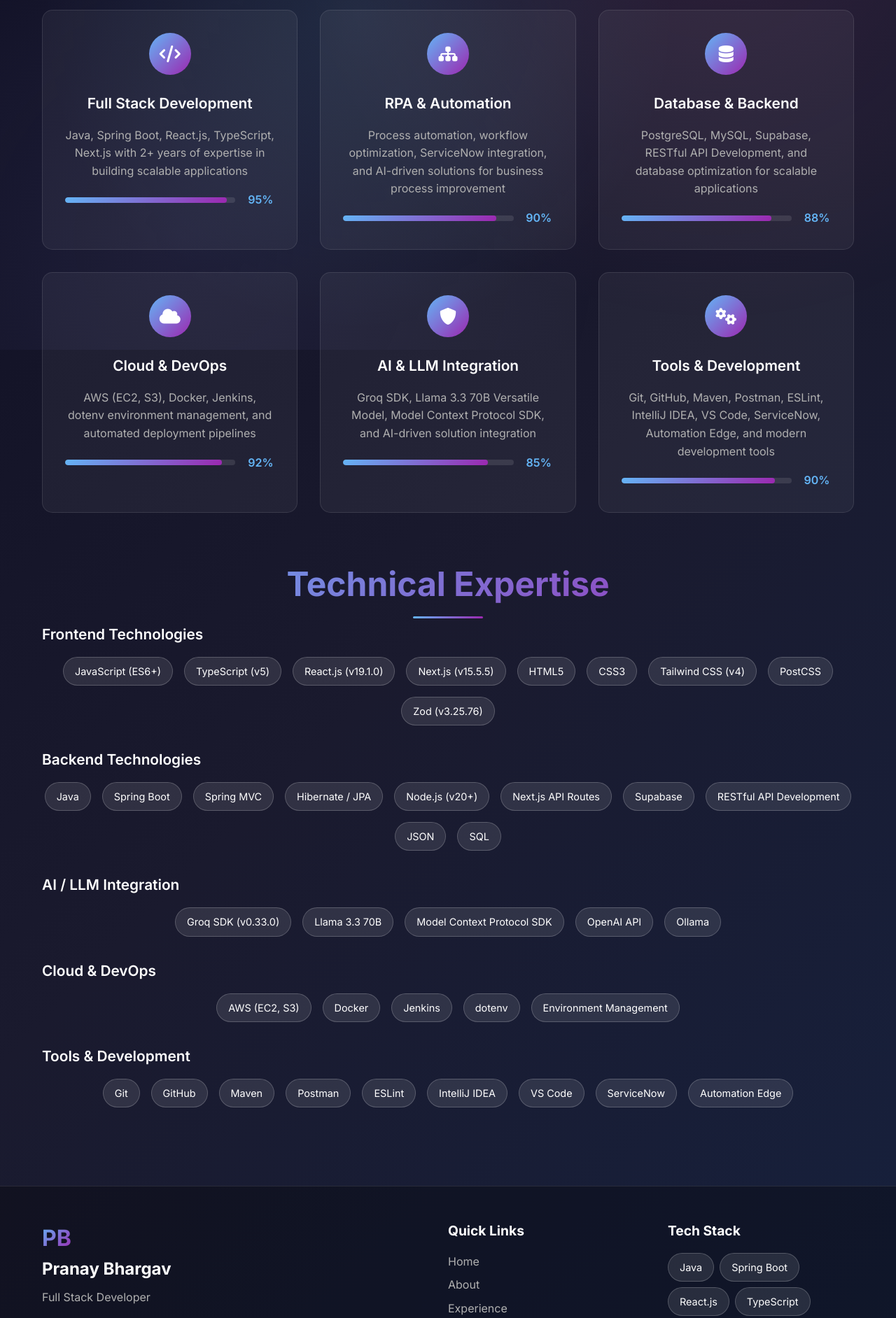
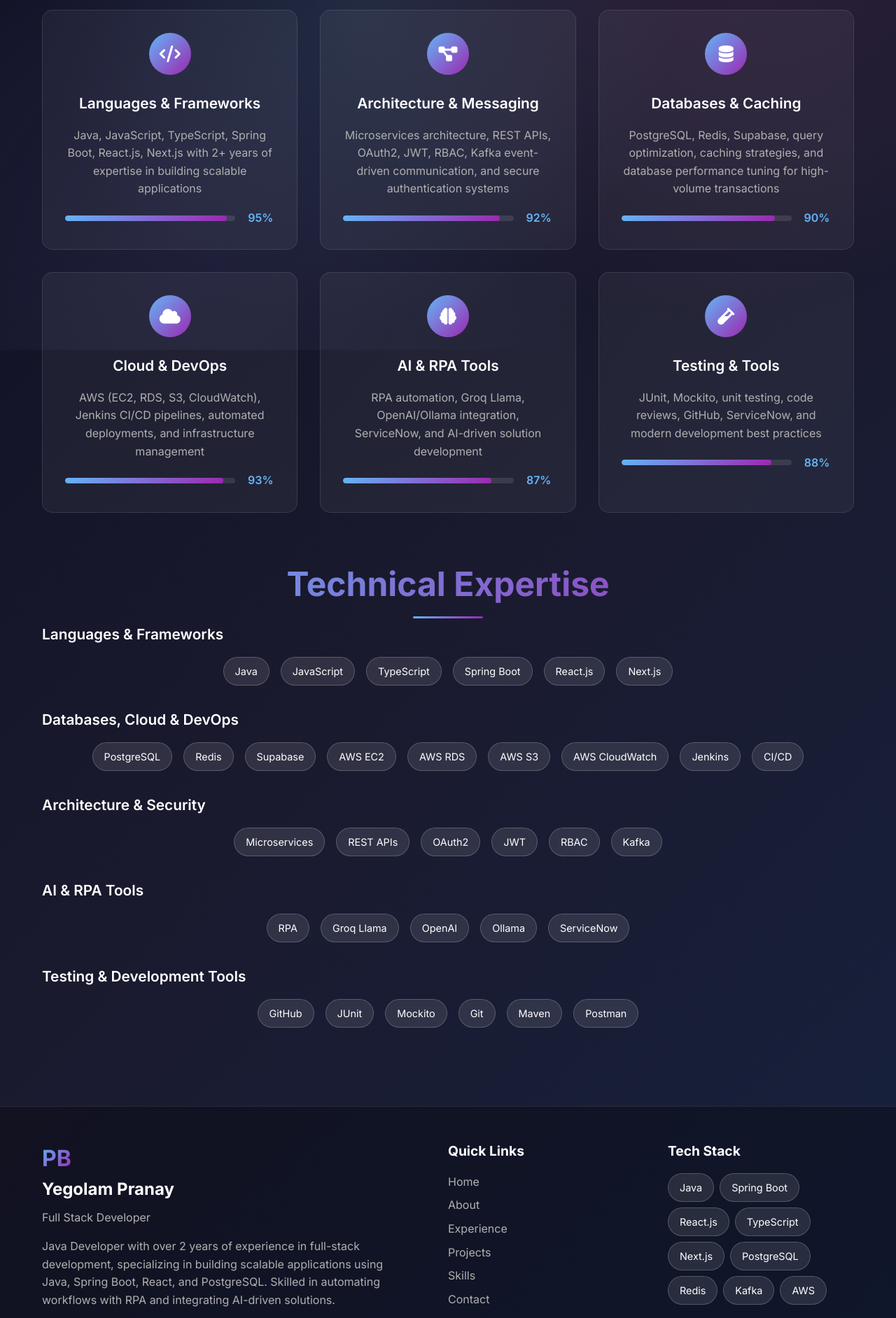
Before and after one commit to Pranaybhargav1904/my_portfolio, a plain HTML site: page skills.html in a window 1280 px wide. Shown: the part 300-2184 px from the top of the page at 70% size. Drawn offline with Linux system fonts and the light colour scheme.

Commit message:
Update portfolio content to reflect current resume - Added HSBC experience, updated skills, projects, and stats

```diff
--- a/skills.html
+++ b/skills.html
@@ -3,7 +3,7 @@
 <head>
     <meta charset="UTF-8">
     <meta name="viewport" content="width=device-width, initial-scale=1.0">
-    <title>Skills - Yegolam Pranay</title>
+    <title>Skills - Yegolam Pranay - Full Stack Developer</title>
     <link rel="stylesheet" href="styles.css">
     <link href="https://cdnjs.cloudflare.com/ajax/libs/font-awesome/6.0.0/css/all.min.css" rel="stylesheet">
     <link href="https://fonts.googleapis.com/css2?family=Inter:wght@300;400;500;600;700;800&display=swap" rel="stylesheet">
@@ -56,8 +56,8 @@
                     <div class="skill-icon">
                         <i class="fas fa-code"></i>
                     </div>
-                    <h3 class="skill-title">Full Stack Development</h3>
-                    <p class="skill-description">Java, Spring Boot, React.js, TypeScript, Next.js with 2+ years of expertise in building scalable applications</p>
+                    <h3 class="skill-title">Languages & Frameworks</h3>
+                    <p class="skill-description">Java, JavaScript, TypeScript, Spring Boot, React.js, Next.js with 2+ years of expertise in building scalable applications</p>
                     <div class="skill-level">
                         <div class="skill-bar">
                             <div class="skill-progress" style="width: 95%"></div>
@@ -68,10 +68,24 @@
 
                 <div class="skill-card">
                     <div class="skill-icon">
-                        <i class="fas fa-sitemap"></i>
+                        <i class="fas fa-project-diagram"></i>
                     </div>
-                    <h3 class="skill-title">RPA & Automation</h3>
-                    <p class="skill-description">Process automation, workflow optimization, ServiceNow integration, and AI-driven solutions for business process improvement</p>
+                    <h3 class="skill-title">Architecture & Messaging</h3>
+                    <p class="skill-description">Microservices architecture, REST APIs, OAuth2, JWT, RBAC, Kafka event-driven communication, and secure authentication systems</p>
+                    <div class="skill-level">
+                        <div class="skill-bar">
+                            <div class="skill-progress" style="width: 92%"></div>
+                        </div>
+                        <span class="skill-percentage">92%</span>
+                    </div>
+                </div>
+
+                <div class="skill-card">
+                    <div class="skill-icon">
+                        <i class="fas fa-database"></i>
+                    </div>
+                    <h3 class="skill-title">Databases & Caching</h3>
+                    <p class="skill-description">PostgreSQL, Redis, Supabase, query optimization, caching strategies, and database performance tuning for high-volume transactions</p>
                     <div class="skill-level">
                         <div class="skill-bar">
                             <div class="skill-progress" style="width: 90%"></div>
@@ -82,57 +96,43 @@
 
                 <div class="skill-card">
                     <div class="skill-icon">
-                        <i class="fas fa-database"></i>
+                        <i class="fas fa-cloud"></i>
                     </div>
-                    <h3 class="skill-title">Database & Backend</h3>
-                    <p class="skill-description">PostgreSQL, MySQL, Supabase, RESTful API Development, and database optimization for scalable applications</p>
+                    <h3 class="skill-title">Cloud & DevOps</h3>
+                    <p class="skill-description">AWS (EC2, RDS, S3, CloudWatch), Jenkins CI/CD pipelines, automated deployments, and infrastructure management</p>
+                    <div class="skill-level">
+                        <div class="skill-bar">
+                            <div class="skill-progress" style="width: 93%"></div>
+                        </div>
+                        <span class="skill-percentage">93%</span>
+                    </div>
+                </div>
+
+                <div class="skill-card">
+                    <div class="skill-icon">
+                        <i class="fas fa-brain"></i>
+                    </div>
+                    <h3 class="skill-title">AI & RPA Tools</h3>
+                    <p class="skill-description">RPA automation, Groq Llama, OpenAI/Ollama integration, ServiceNow, and AI-driven solution development</p>
+                    <div class="skill-level">
+                        <div class="skill-bar">
+                            <div class="skill-progress" style="width: 87%"></div>
+                        </div>
+                        <span class="skill-percentage">87%</span>
+                    </div>
+                </div>
+
+                <div class="skill-card">
+                    <div class="skill-icon">
+                        <i class="fas fa-vial"></i>
+                    </div>
+                    <h3 class="skill-title">Testing & Tools</h3>
+                    <p class="skill-description">JUnit, Mockito, unit testing, code reviews, GitHub, ServiceNow, and modern development best practices</p>
                     <div class="skill-level">
                         <div class="skill-bar">
                             <div class="skill-progress" style="width: 88%"></div>
                         </div>
                         <span class="skill-percentage">88%</span>
-                    </div>
-                </div>
-
-                <div class="skill-card">
-                    <div class="skill-icon">
-                        <i class="fas fa-cloud"></i>
-                    </div>
-                    <h3 class="skill-title">Cloud & DevOps</h3>
-                    <p class="skill-description">AWS (EC2, S3), Docker, Jenkins, dotenv environment management, and automated deployment pipelines</p>
-                    <div class="skill-level">
-                        <div class="skill-bar">
-                            <div class="skill-progress" style="width: 92%"></div>
-                        </div>
-                        <span class="skill-percentage">92%</span>
-                    </div>
-                </div>
-
-                <div class="skill-card">
-                    <div class="skill-icon">
-                        <i class="fas fa-shield-alt"></i>
-                    </div>
-                    <h3 class="skill-title">AI & LLM Integration</h3>
-                    <p class="skill-description">Groq SDK, Llama 3.3 70B Versatile Model, Model Context Protocol SDK, and AI-driven solution integration</p>
-                    <div class="skill-level">
-                        <div class="skill-bar">
-                            <div class="skill-progress" style="width: 85%"></div>
-                        </div>
-                        <span class="skill-percentage">85%</span>
-                    </div>
-                </div>
-
-                <div class="skill-card">
-                    <div class="skill-icon">
-                        <i class="fas fa-cogs"></i>
-                    </div>
-                    <h3 class="skill-title">Tools & Development</h3>
-                    <p class="skill-description">Git, GitHub, Maven, Postman, ESLint, IntelliJ IDEA, VS Code, ServiceNow, Automation Edge, and modern development tools</p>
-                    <div class="skill-level">
-                        <div class="skill-bar">
-                            <div class="skill-progress" style="width: 90%"></div>
-                        </div>
-                        <span class="skill-percentage">90%</span>
                     </div>
                 </div>
             </div>
@@ -142,70 +142,64 @@
                 <h2 class="section-title">Technical Expertise</h2>
 
                 <div class="category-section">
-                    <h3 class="category-title">Frontend Technologies</h3>
+                    <h3 class="category-title">Languages & Frameworks</h3>
                     <div class="tech-tags">
-                        <span class="tech-tag">JavaScript (ES6+)</span>
-                        <span class="tech-tag">TypeScript (v5)</span>
-                        <span class="tech-tag">React.js (v19.1.0)</span>
-                        <span class="tech-tag">Next.js (v15.5.5)</span>
-                        <span class="tech-tag">HTML5</span>
-                        <span class="tech-tag">CSS3</span>
-                        <span class="tech-tag">Tailwind CSS (v4)</span>
-                        <span class="tech-tag">PostCSS</span>
-                        <span class="tech-tag">Zod (v3.25.76)</span>
+                        <span class="tech-tag">Java</span>
+                        <span class="tech-tag">JavaScript</span>
+                        <span class="tech-tag">TypeScript</span>
+                        <span class="tech-tag">Spring Boot</span>
+                        <span class="tech-tag">React.js</span>
+                        <span class="tech-tag">Next.js</span>
                     </div>
                 </div>
 
                 <div class="category-section">
-                    <h3 class="category-title">Backend Technologies</h3>
+                    <h3 class="category-title">Databases, Cloud & DevOps</h3>
                     <div class="tech-tags">
-                        <span class="tech-tag">Java</span>
-                        <span class="tech-tag">Spring Boot</span>
-                        <span class="tech-tag">Spring MVC</span>
-                        <span class="tech-tag">Hibernate / JPA</span>
-                        <span class="tech-tag">Node.js (v20+)</span>
-                        <span class="tech-tag">Next.js API Routes</span>
+                        <span class="tech-tag">PostgreSQL</span>
+                        <span class="tech-tag">Redis</span>
                         <span class="tech-tag">Supabase</span>
-                        <span class="tech-tag">RESTful API Development</span>
-                        <span class="tech-tag">JSON</span>
-                        <span class="tech-tag">SQL</span>
+                        <span class="tech-tag">AWS EC2</span>
+                        <span class="tech-tag">AWS RDS</span>
+                        <span class="tech-tag">AWS S3</span>
+                        <span class="tech-tag">AWS CloudWatch</span>
+                        <span class="tech-tag">Jenkins</span>
+                        <span class="tech-tag">CI/CD</span>
                     </div>
                 </div>
 
                 <div class="category-section">
-                    <h3 class="category-title">AI / LLM Integration</h3>
+                    <h3 class="category-title">Architecture & Security</h3>
                     <div class="tech-tags">
-                        <span class="tech-tag">Groq SDK (v0.33.0)</span>
-                        <span class="tech-tag">Llama 3.3 70B</span>
-                        <span class="tech-tag">Model Context Protocol SDK</span>
-                        <span class="tech-tag">OpenAI API</span>
-                        <span class="tech-tag">Ollama</span>
+                        <span class="tech-tag">Microservices</span>
+                        <span class="tech-tag">REST APIs</span>
+                        <span class="tech-tag">OAuth2</span>
+                        <span class="tech-tag">JWT</span>
+                        <span class="tech-tag">RBAC</span>
+                        <span class="tech-tag">Kafka</span>
                     </div>
                 </div>
 
                 <div class="category-section">
-                    <h3 class="category-title">Cloud & DevOps</h3>
+                    <h3 class="category-title">AI & RPA Tools</h3>
                     <div class="tech-tags">
-                        <span class="tech-tag">AWS (EC2, S3)</span>
-                        <span class="tech-tag">Docker</span>
-                        <span class="tech-tag">Jenkins</span>
-                        <span class="tech-tag">dotenv</span>
-                        <span class="tech-tag">Environment Management</span>
+                        <span class="tech-tag">RPA</span>
+                        <span class="tech-tag">Groq Llama</span>
+                        <span class="tech-tag">OpenAI</span>
+                        <span class="tech-tag">Ollama</span>
+                        <span class="tech-tag">ServiceNow</span>
                     </div>
                 </div>
 
                 <div class="category-section">
-                    <h3 class="category-title">Tools & Development</h3>
+                    <h3 class="category-title">Testing & Development Tools</h3>
                     <div class="tech-tags">
+                        <span class="tech-tag">GitHub</span>
+                        <span class="tech-tag">JUnit</span>
+                        <span class="tech-tag">Mockito</span>
                         <span class="tech-tag">Git</span>
-                        <span class="tech-tag">GitHub</span>
                         <span class="tech-tag">Maven</span>
                         <span class="tech-tag">Postman</span>
-                        <span class="tech-tag">ESLint</span>
-                        <span class="tech-tag">IntelliJ IDEA</span>
-                        <span class="tech-tag">VS Code</span>
-                        <span class="tech-tag">ServiceNow</span>
-                        <span class="tech-tag">Automation Edge</span>
                     </div>
                 </div>
             </div>
@@ -219,7 +213,7 @@
                 <div class="footer-section">
                     <div class="footer-logo">
                         <span class="logo-text">PB</span>
-                        <h3>Pranay Bhargav</h3>
+                        <h3>Yegolam Pranay</h3>
                         <p>Full Stack Developer</p>
                     </div>
                     <p class="footer-description">
@@ -259,7 +253,9 @@
                         <span class="tech-tag">TypeScript</span>
                         <span class="tech-tag">Next.js</span>
                         <span class="tech-tag">PostgreSQL</span>
-                        <span class="tech-tag">RPA</span>
+                        <span class="tech-tag">Redis</span>
+                        <span class="tech-tag">Kafka</span>
+                        <span class="tech-tag">AWS</span>
                     </div>
                 </div>
             </div>
```
Also changed, not shown: about.html (+21 -17 lines), contact.html (+7 -5 lines), experience.html (+33 -12 lines), index.html (+18 -16 lines), projects.html (+12 -15 lines).
